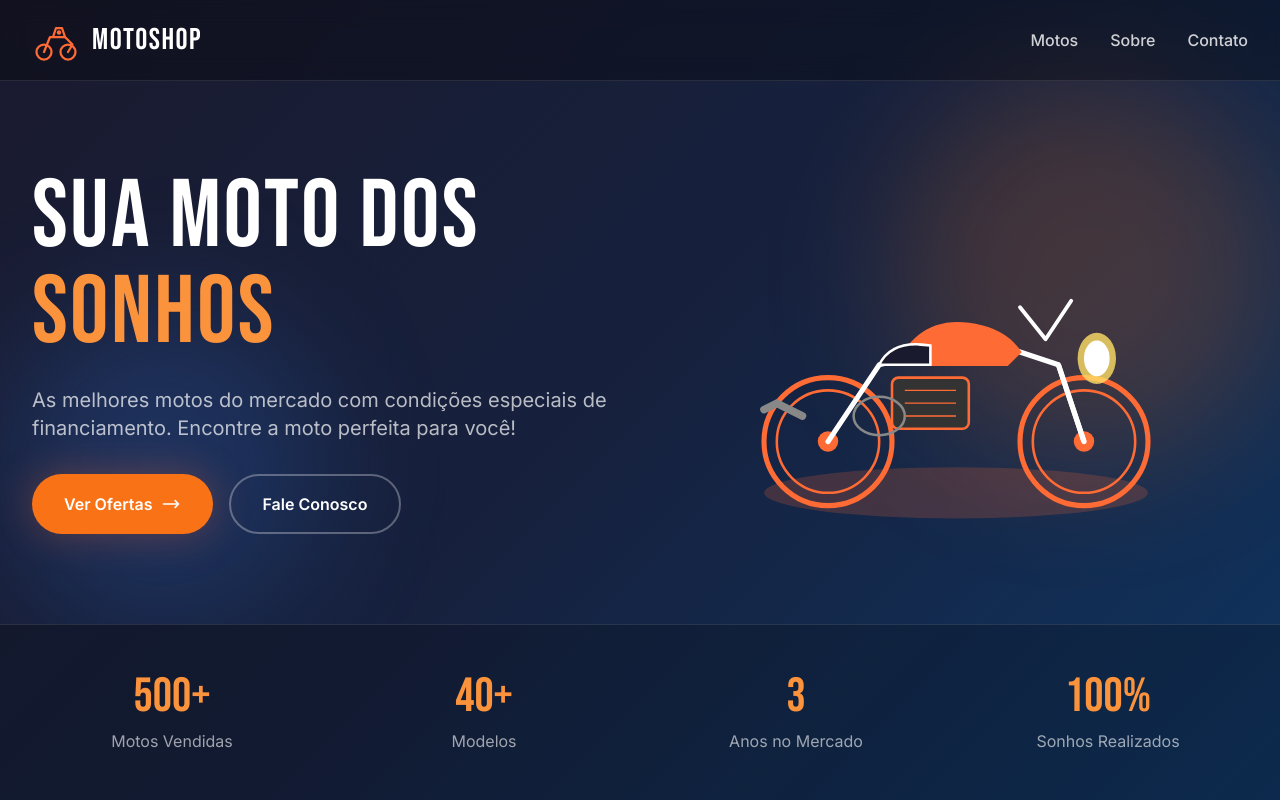
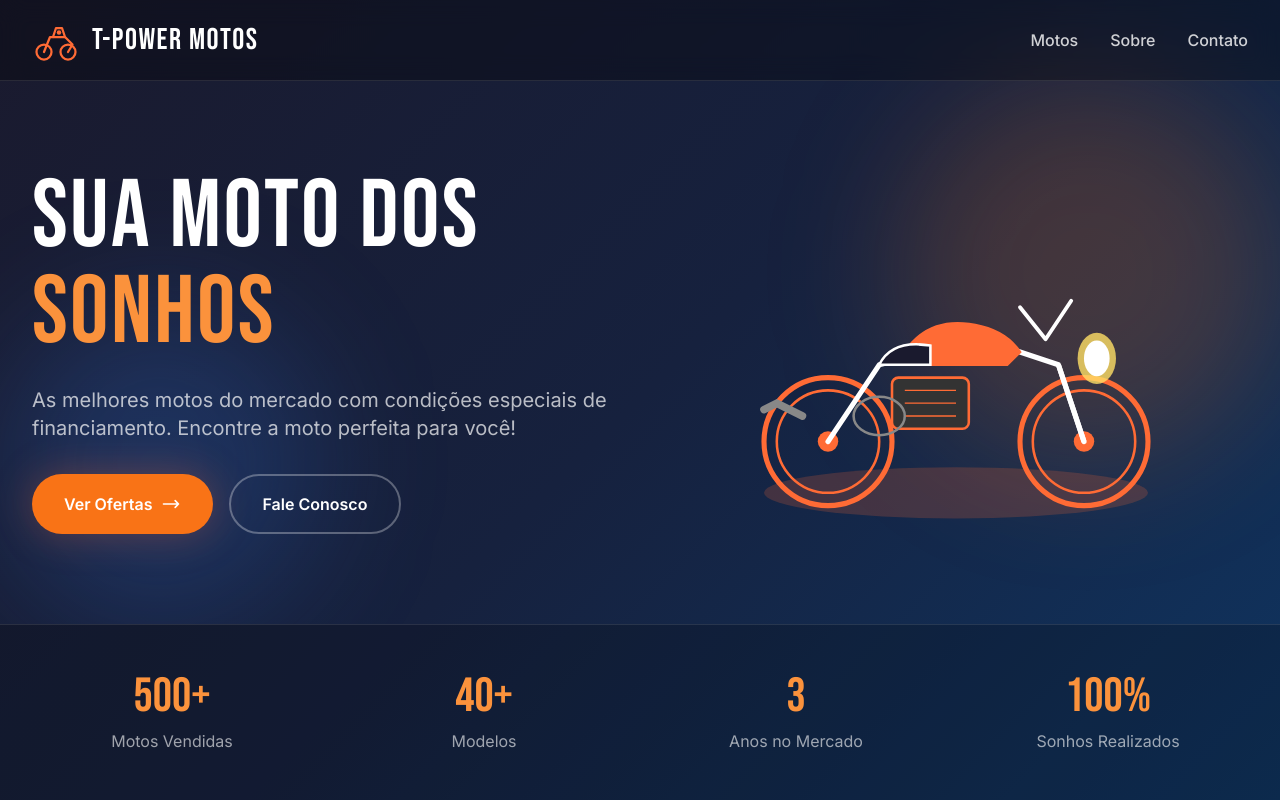
Before and after one commit to Silva-victor98/T-Power-Motos, a plain HTML site: page index.html in a window 1280 px wide. Shown: the top 800 px of the page. Drawn offline with nearby package versions, Linux system fonts and the light colour scheme.

Commit message:
Update index.html

```diff
--- a/index.html
+++ b/index.html
@@ -65,7 +65,7 @@
      <div class="flex items-center justify-between h-16 sm:h-20">
       <div class="flex items-center gap-3">
        <svg class="w-10 h-10 sm:w-12 sm:h-12" viewbox="0 0 64 64" fill="none"><circle cx="16" cy="48" r="10" stroke="#FF6B35" stroke-width="3" fill="none" /> <circle cx="48" cy="48" r="10" stroke="#FF6B35" stroke-width="3" fill="none" /> <path d="M16 48 L24 28 L44 28 L54 38 L48 48" stroke="#FF6B35" stroke-width="3" fill="none" stroke-linecap="round" stroke-linejoin="round" /> <path d="M28 28 L32 16 L40 16 L44 28" stroke="#FF6B35" stroke-width="3" fill="none" stroke-linecap="round" stroke-linejoin="round" /> <circle cx="36" cy="22" r="3" fill="#FF6B35" />
-       </svg><span id="site-title" class="font-display text-2xl sm:text-3xl tracking-wider text-white">MOTOSHOP</span>
+       </svg><span id="site-title" class="font-display text-2xl sm:text-3xl tracking-wider text-white">T-Power Motos</span>
       </div>
       <nav class="hidden md:flex items-center gap-8"><a href="#motos" class="text-white/80 hover:text-orange-400 transition-colors font-medium">Motos</a> <a href="#sobre" class="text-white/80 hover:text-orange-400 transition-colors font-medium">Sobre</a> <a href="#contato" class="text-white/80 hover:text-orange-400 transition-colors font-medium">Contato</a>
       </nav><button class="md:hidden text-white p-2" onclick="toggleMenu()">
```
